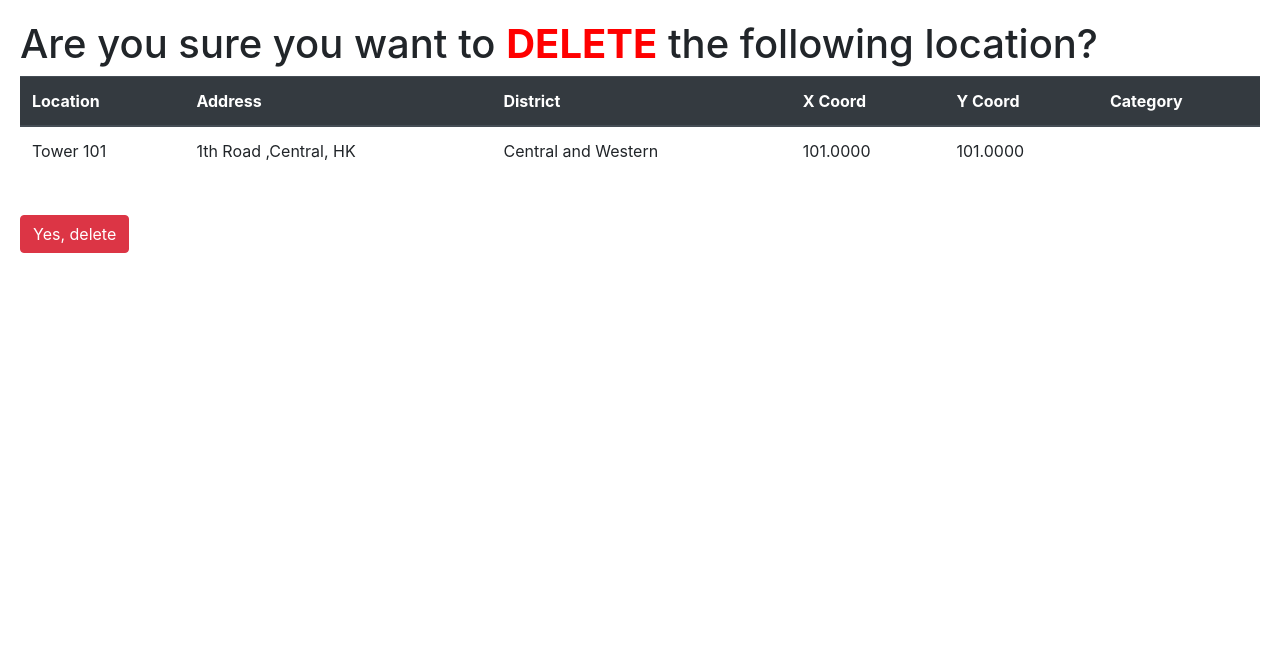
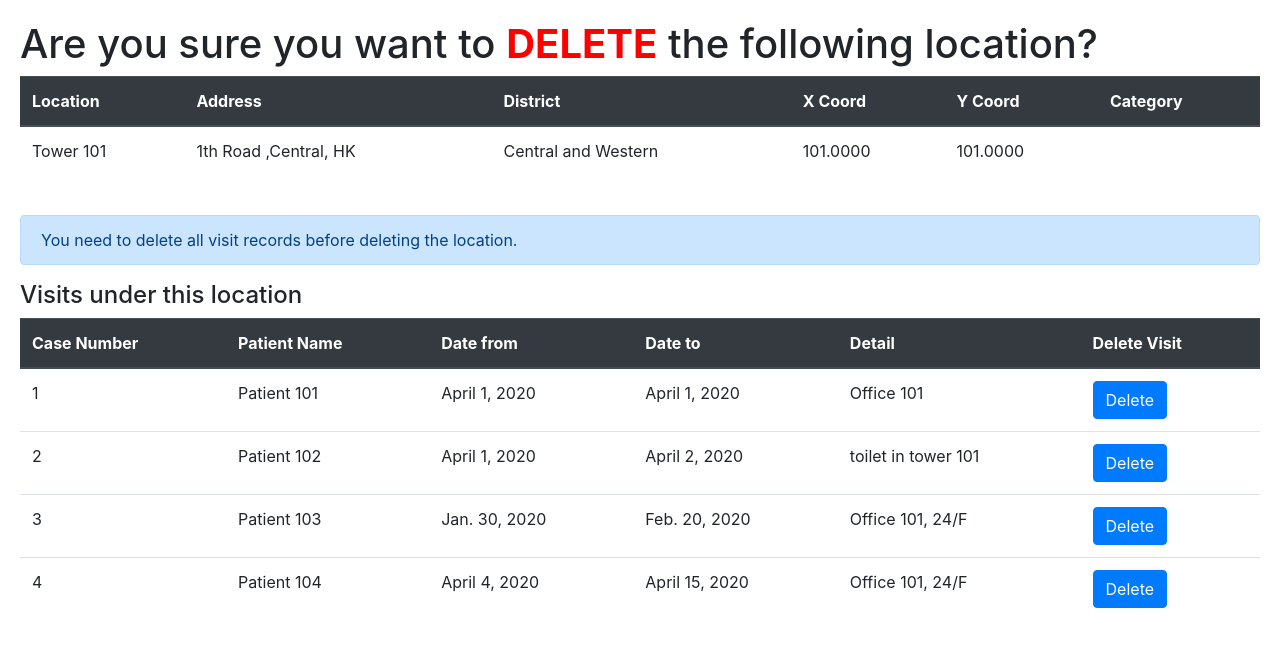
Before and after one commit to zupeter/trans19, a Django app: page /location/1/delete/ in a window 1280 px wide. Shown: the part 56-703 px from the top of the page. Run offline with Django 3.2, Linux system fonts and the light colour scheme; data comes from the database, SQL or seed files in the repository; both versions use the stored data as it was after the commit; some libraries are stand-ins or nearby versions.

Commit message:
delete location comfirmation update

```diff
--- a/src/record/case_views.py
+++ b/src/record/case_views.py
@@ -100,12 +100,11 @@ def case_record_modify_visit_view(request, pkey, vpkey):
 
 
 def case_record_delete_visit_view(request, pkey, vpkey):
-	obj_case = get_object_or_404(CaseRecord, pk=pkey)
 	obj_visit = get_object_or_404(VisitRecord, pk=vpkey)
 	if request.method == "POST":
 		obj_visit.delete()
-		return redirect("/case/"+str(pkey))
-	context = {'case':obj_case,'visit':obj_visit}
+		return redirect("../..")
+	context = {'visit':obj_visit}
 	template_name = "Visit/delete.html"
 	return render(request, template_name, context)
 
--- a/src/record/location_urls.py
+++ b/src/record/location_urls.py
@@ -7,6 +7,7 @@ from .location_views import (
 	location_record_update_view,
 	location_record_delete_view,
 )
+from .case_views import case_record_delete_visit_view
 
 urlpatterns = [
 	path('',location_record_list_view),
@@ -14,6 +15,7 @@ urlpatterns = [
 	path('<int:pkey>/detail/',location_record_detail_view),
 	path('<int:pkey>/modify/',location_record_update_view),
 	path('<int:pkey>/delete/',location_record_delete_view),
+	path('<int:pkey>/delete/visit/<int:vpkey>/delete',case_record_delete_visit_view),
 ]
 # when you dont want to use int as reference,
 # and using str, then redesign the whole url patten
--- a/src/record/templates/location/delete.html
+++ b/src/record/templates/location/delete.html
@@ -31,9 +31,43 @@
 		</table>
 
 		<br>
+		{% if object.visitrecord_set.all %}
+			<div class="alert alert-primary" role="alert">
+				You need to delete all visit records before deleting the location.
+			</div>
+			<div class="row">
+				<div class="col-12">
+					<h4>Visits under this location</h4>
+					<table class="table">
+						<thead class="thead-dark">
+							<tr>
+								<th>Case Number</th>
+								<th>Patient Name</th>
+								<th>Date from</th>
+								<th>Date to</th>
+								<th>Detail</th>
+								<th>Delete Visit</th>
+							</tr>
+						</thead>
+						<tbody>
+							{% for visit in object.visitrecord_set.all %}
+							<tr>
+								<td>{{ visit.case.case_number }}</td>
+								<td>{{ visit.case.name }}</td>
+								<td>{{ visit.date_from }}</td>
+								<td>{{ visit.date_to }}</td>
+								<td>{{ visit.detail }}</td>
+								<td><a class="btn btn-primary" href="visit/{{ visit.pk }}/delete" style=>Delete</a></td>
+							{% endfor %}
+						</tbody>
+					</table>
+				</div>
+			</div>
+		{% else %}
 		<form method="POST">{% csrf_token %}
 			<button class="btn btn-danger">Yes, delete</button>
 		</form>
+		{% endif %}
 	</div>
 </div>
 
```
Also changed, not shown: src/record/templates/Visit/delete.html (+5 -5 lines), src/db.sqlite3.
